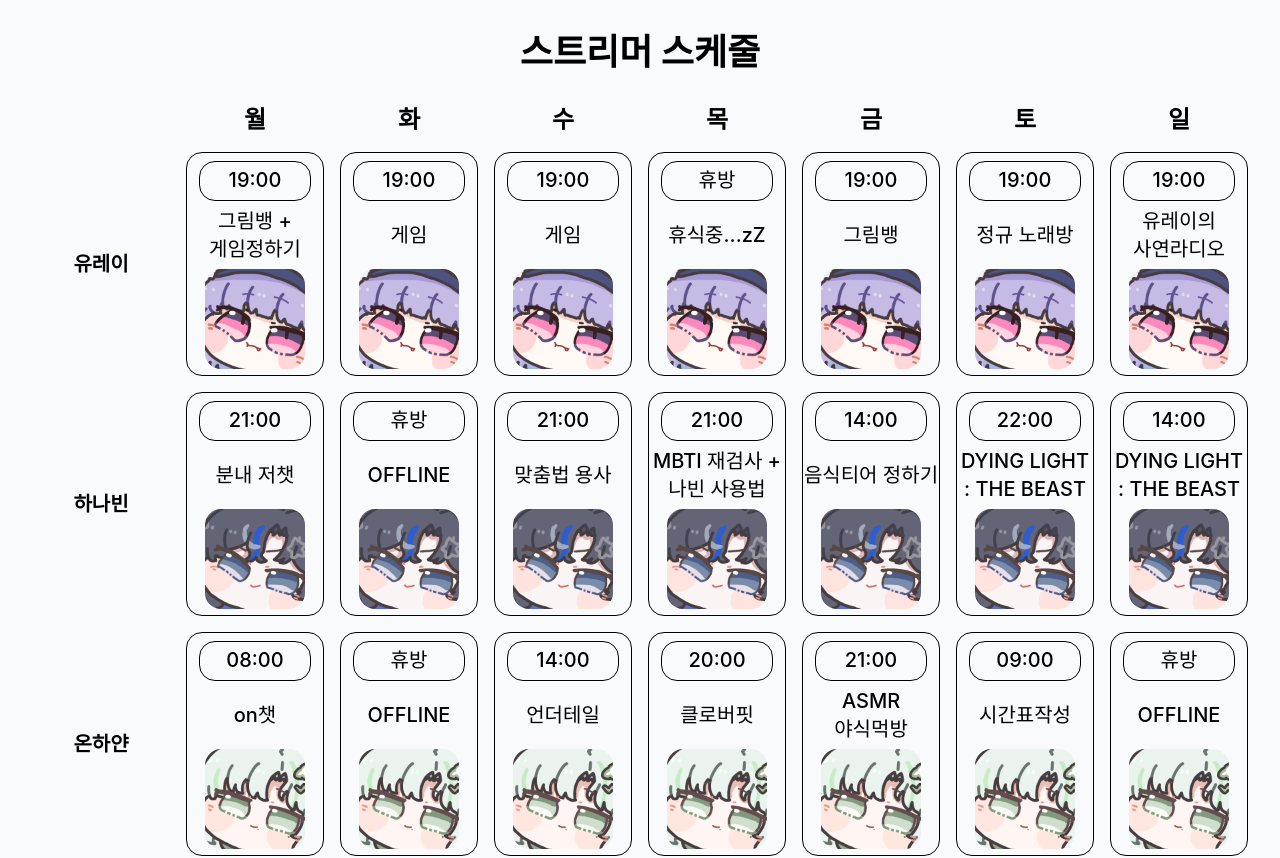
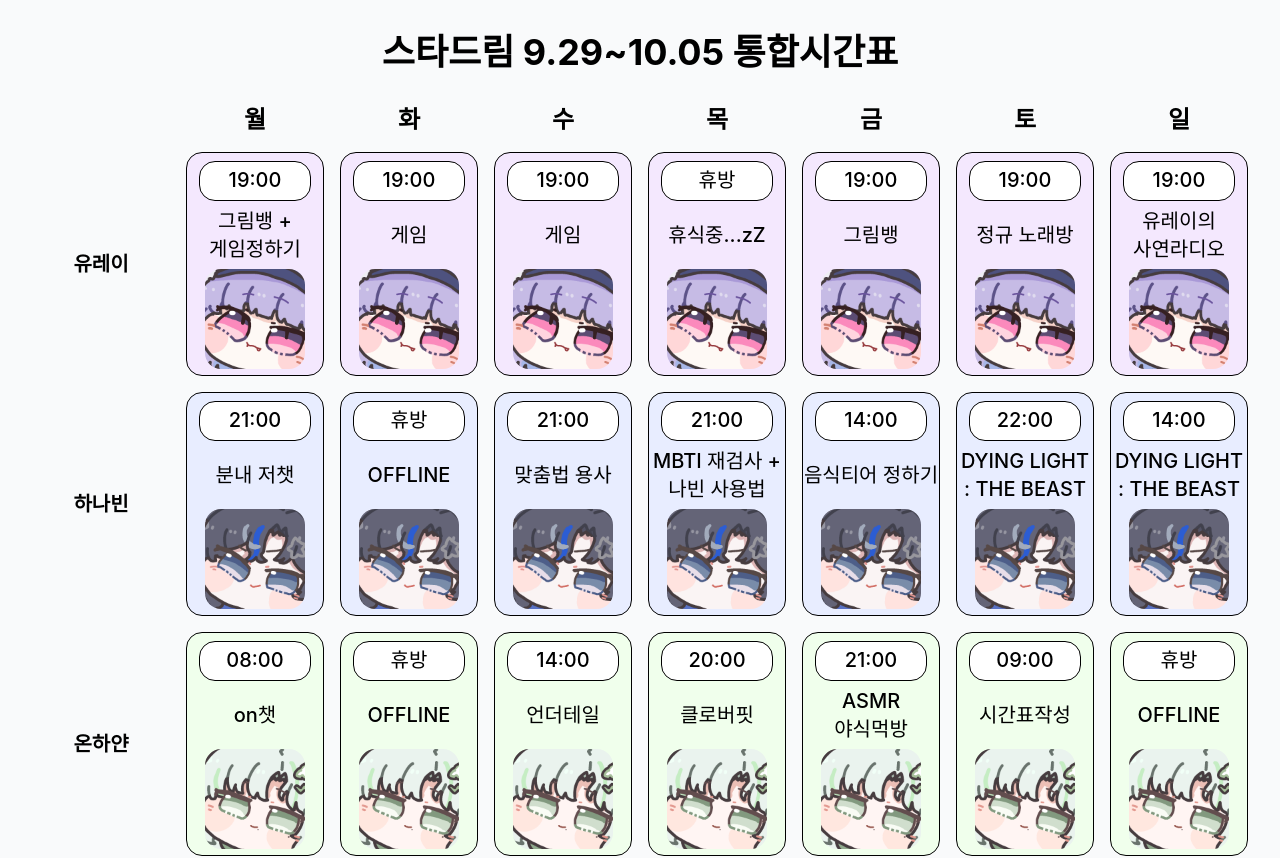
Before and after one commit to Lacheln1/StarDream-schedule-web, a React (Vite) app: page / in a window 1280 px wide. Shown: the top 858 px of the page. Built offline with nearby package versions, Linux system fonts and the light colour scheme; a web font is replaced by a local one.

Commit message:
feat: 퍼스널 컬러 추가 및 배경색 지정

```diff
--- a/src/components/Card.tsx
+++ b/src/components/Card.tsx
@@ -24,7 +24,10 @@ const Card = ({ schedule, day }: CardProps) => {
             <motion.div
                 whileHover={{ y: -5, boxShadow: "0 8px 20px rgba(0,0,0,0.3)" }}
                 className="border rounded-2xl text-center w-48 h-56 flex flex-col "
-                style={{ transformStyle: "preserve-3d" }}
+                style={{
+                    transformStyle: "preserve-3d",
+                    backgroundColor: `${schedule.personalColor}`,
+                }}
                 transition={{ duration: 0.5 }}
                 animate={{ rotateY: flip ? 0 : 180 }}
                 onClick={() => setFlip((prev) => !prev)}
@@ -34,7 +37,7 @@ const Card = ({ schedule, day }: CardProps) => {
                     style={{ display: flip ? "flex" : "none" }}
                 >
                     <div className="time-container flex justify-center min-h-10 mt-2">
-                        <div className="border rounded-2xl w-28 p-1">
+                        <div className="border rounded-2xl w-28 p-1 bg-white">
                             <div className="time text-xl">
                                 {daySchedule.time ? daySchedule.time : `휴방`}
                             </div>
@@ -63,17 +66,17 @@ const Card = ({ schedule, day }: CardProps) => {
                     }}
                 >
                     <div className="time-container flex flex-col items-center gap-5 my-3">
-                        <div className="border rounded-2xl w-28 p-1 hover:bg-gray-100">
+                        <div className="border rounded-2xl w-28 p-1 bg-white hover:bg-gray-100">
                             <a href={schedule.chzzUrl}>
                                 <div className="time text-xl">치지직</div>
                             </a>
                         </div>
-                        <div className="border rounded-2xl w-28 p-1 hover:bg-gray-100">
+                        <div className="border rounded-2xl w-28 p-1 bg-white hover:bg-gray-100">
                             <a href={schedule.youtubeUrl}>
                                 <div className="time text-xl">유튜브</div>
                             </a>
                         </div>
-                        <div className="border rounded-2xl w-28 p-1 hover:bg-gray-100">
+                        <div className="border rounded-2xl w-28 p-1 bg-white hover:bg-gray-100">
                             <a href={schedule.xUrl}>
                                 <div className="time text-xl">x</div>
                             </a>
--- a/src/data/schedules.ts
+++ b/src/data/schedules.ts
@@ -16,6 +16,7 @@ export const UreiSchedule: StreamerSchedule = {
     chzzUrl: "https://chzzk.naver.com/4f650f02bc4ab38a998d74e3abb1b68b",
     youtubeUrl: "https://www.youtube.com/@Urei0w0",
     xUrl: "https://x.com/Urei0w0",
+    personalColor: "#f4e8fe",
 };
 
 export const OnhayanSchedule: StreamerSchedule = {
@@ -30,6 +31,7 @@ export const OnhayanSchedule: StreamerSchedule = {
     chzzUrl: "https://chzzk.naver.com/91caa53fc6cf5ee3cdbc802bd23bf155",
     youtubeUrl: "https://www.youtube.com/@ONHAYAN090",
     xUrl: "https://x.com/onwhite090",
+    personalColor: "#f0ffec",
 };
 
 export const HanabinSchedule: StreamerSchedule = {
@@ -44,6 +46,7 @@ export const HanabinSchedule: StreamerSchedule = {
     chzzUrl: "https://chzzk.naver.com/7ca6c5f45a9b16f75970f54c309623c0",
     youtubeUrl: "https://www.youtube.com/@Hanavin007",
     xUrl: "https://x.com/hanavin007",
+    personalColor: "#e8edff",
 };
 
 export const IruneSchedule: StreamerSchedule = {
@@ -58,4 +61,5 @@ export const IruneSchedule: StreamerSchedule = {
     chzzUrl: "https://chzzk.naver.com/e984779fd445e71bfd8c99106e432bf1",
     youtubeUrl: "https://www.youtube.com/@IRUNE030",
     xUrl: "https://x.com/irune030",
+    personalColor: "#ffe8ee",
 };
--- a/src/pages/MainPage.tsx
+++ b/src/pages/MainPage.tsx
@@ -22,7 +22,9 @@ const MainPage = () => {
     return (
         <div className="min-h-screen bg-gray-50 p-8">
             <div className="max-w-[1800px] mx-auto">
-                <h1 className="text-4xl font-bold text-center mb-8">스트리머 스케줄</h1>
+                <h1 className="text-4xl font-bold text-center mb-8">
+                    스타드림 9.29~10.05 통합시간표
+                </h1>
 
                 <div className="grid grid-cols-8 gap-4 mb-4">
                     <div className="w-32"></div>
--- a/src/types/schedule.ts
+++ b/src/types/schedule.ts
@@ -19,6 +19,7 @@ export interface StreamerLinks {
     chzzUrl: string;
     youtubeUrl: string;
     xUrl: string;
+    personalColor: string;
 }
 
 export interface StreamerSchedule extends DaySchedule, StreamerLinks {}
```
